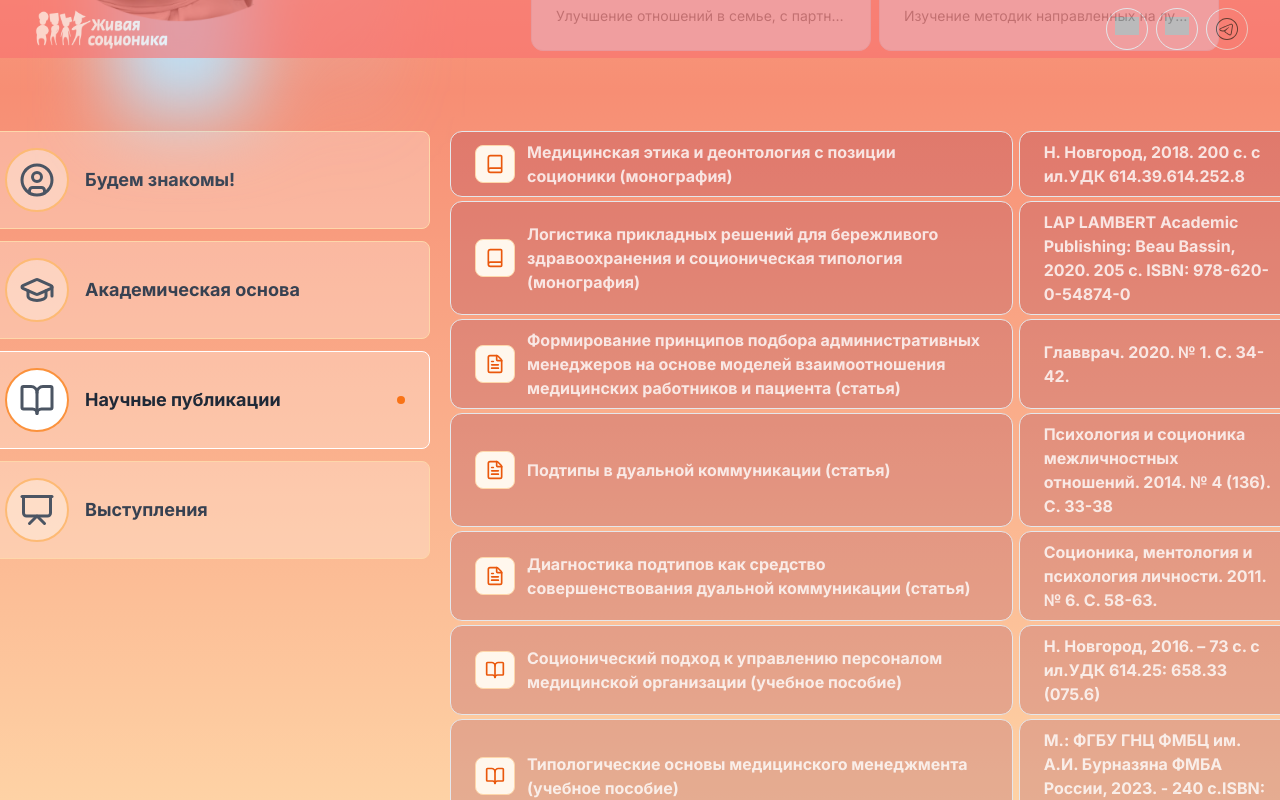
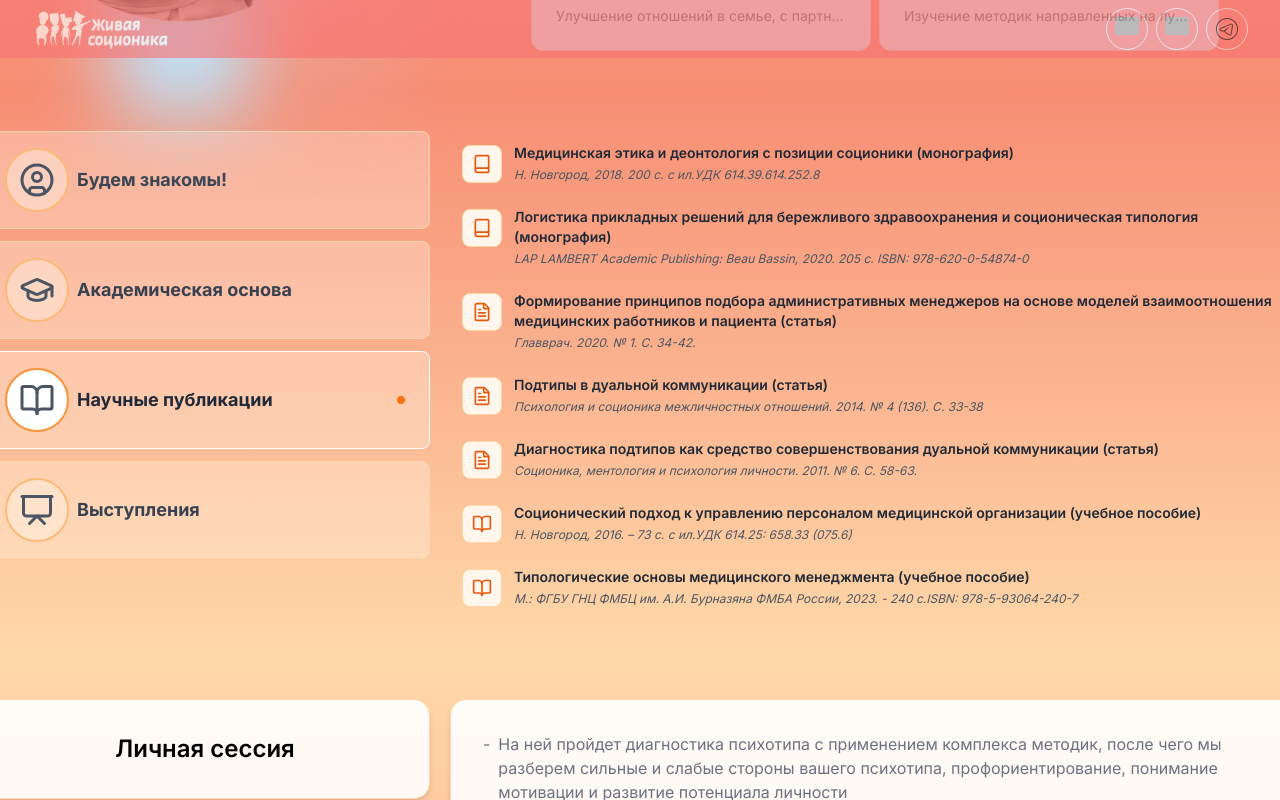
Before and after one commit to vsevolodberdutin/ls-private, a Next.js app: page / in a window 1280 px wide. Both pictures are taken after a click on the button "Научные публикации". Built offline with nearby package versions, Linux system fonts and the light colour scheme; grey boxes are pictures that could not be loaded; what tw-elements would draw is missing.

Commit message:
redesign conferense

```diff
--- a/src/app/components/TabSystem/TabContainer.tsx
+++ b/src/app/components/TabSystem/TabContainer.tsx
@@ -64,7 +64,7 @@ const TabButton: React.FC<TabButtonProps> = ({
     <button
       onClick={onClick}
       className={`
-        group flex w-full items-center gap-4 px-6 py-4 rounded-lg border
+        group flex w-full items-center gap-2 px-6 py-4 rounded-lg border
         transition-colors duration-200
         ${
           isActive
--- a/src/app/components/TabSystem/TabContent.tsx
+++ b/src/app/components/TabSystem/TabContent.tsx
@@ -3,7 +3,20 @@ import * as Typography from '@/app/uiElements/Typography'
 import { ABOUT } from '@/constants/about'
 import { ARTICLES } from '@/constants/articles'
 import { CONFERENCES } from '@/constants/conferences'
-import { Book, FileText, BookOpen } from 'lucide-react'
+import {
+  Book,
+  FileText,
+  BookOpen,
+  Presentation,
+  Users,
+  ClipboardCheck,
+  Shield,
+  GraduationCap,
+  Briefcase,
+  UserCircle,
+  Brain,
+  Moon,
+} from 'lucide-react'
 
 /**
  * Type definition for publication types
@@ -19,27 +32,21 @@ interface MenuItemProps {
   readonly publicationType?: PublicationType
 }
 
-const RowItem: React.FC<MenuItemProps> = ({ id, text, publicationType }) => {
-  const iconSize = 'w-5 h-5'
-  const iconColor = 'text-orange-600'
-
-  const iconMap = {
-    монография: <Book className={`${iconSize} ${iconColor}`} />,
-    статья: <FileText className={`${iconSize} ${iconColor}`} />,
-    'учебное пособие': <BookOpen className={`${iconSize} ${iconColor}`} />,
-  }
-
+const RowItem: React.FC<MenuItemProps> = ({ id, text }) => {
   return (
     <div
       id={id}
-      className="border-b border-gray-200 bg-neutral-900/[.1] px-6 py-2 w-full h-full rounded-xl border group-hover:bg-pink-900/[.3] bg-pink-900/[.2] transition-colors duration-200 flex items-center gap-3"
+      className="border-b border-gray-200 bg-neutral-900/[.1] px-6 py-2 w-full min-h-[44px] rounded-xl border group-hover:bg-pink-900/[.3] bg-pink-900/[.2] transition-colors duration-200 flex items-center gap-3"
     >
-      {publicationType && iconMap[publicationType] && (
-        <div className="flex items-center justify-center rounded-lg bg-orange-50 border border-orange-200 p-2 min-w-[40px] flex-shrink-0">
-          {iconMap[publicationType]}
-        </div>
-      )}
       {text && <Typography.InfoTypography text={text} />}
+    </div>
+  )
+}
+
+const IconWrapper: React.FC<{ children: React.ReactNode }> = ({ children }) => {
+  return (
+    <div className="flex items-center justify-center rounded-lg bg-orange-50 border border-orange-200 p-2 w-[44px] h-[44px] flex-shrink-0">
+      {children}
     </div>
   )
 }
@@ -77,17 +84,39 @@ export const EducationContent: React.FC = () => {
 }
 
 export const PublicationContent: React.FC = () => {
+  const iconSize = 'w-5 h-5'
+  const iconColor = 'text-orange-600'
+
+  const iconMap = {
+    монография: <Book className={`${iconSize} ${iconColor}`} />,
+    статья: <FileText className={`${iconSize} ${iconColor}`} />,
+    'учебное пособие': <BookOpen className={`${iconSize} ${iconColor}`} />,
+  }
+
   return (
-    <div className="grid grid-cols-1 gap-1 h-fit">
-      {ARTICLES.map((item, index) => {
-        const publicationType = extractPublicationType(item.name)
+    <div className="flex flex-col">
+      {ARTICLES.map((article, index) => {
+        const publicationType = extractPublicationType(article.name)
         return (
           <div
-            className="grid grid-cols-[2fr_1fr] gap-1.5 group rounded-xl transition-all duration-200"
-            key={`article-${index}`}
+            key={index}
+            className="group hover:bg-pink-900/20 p-3 rounded-lg transition-all duration-200"
           >
-            <RowItem text={item.name} publicationType={publicationType} />
-            <RowItem text={item.data} />
+            <div className="flex items-start gap-3">
+              {publicationType && iconMap[publicationType] && (
+                <div className="flex items-center justify-center rounded-lg bg-orange-50 border border-orange-200 p-2 min-w-[40px] flex-shrink-0 mt-0.5">
+                  {iconMap[publicationType]}
+                </div>
+              )}
+              <div className="flex flex-col gap-1">
+                <h4 className="text-sm font-semibold text-gray-800 group-hover:text-gray-900 transition-colors">
+                  {article.name}
+                </h4>
+                <p className="text-xs text-gray-600 italic">
+                  {article.data}
+                </p>
+              </div>
+            </div>
           </div>
         )
       })}
@@ -96,16 +125,61 @@ export const PublicationContent: React.FC = () => {
 }
 
 export const ConferenceContent: React.FC = () => {
+  const iconSize = 'w-5 h-5'
+  const iconColor = 'text-orange-600'
+
+  // Different icons based on unique keywords in conference topics
+  const getConferenceIcon = (conferenceName: string) => {
+    if (conferenceName.includes('коммуникации')) {
+      return <Presentation className={`${iconSize} ${iconColor}`} />
+    } else if (conferenceName.includes('оценке')) {
+      return <ClipboardCheck className={`${iconSize} ${iconColor}`} />
+    } else if (conferenceName.includes('ассесмента')) {
+      return <FileText className={`${iconSize} ${iconColor}`} />
+    } else if (conferenceName.includes('подбора персонала')) {
+      return <Users className={`${iconSize} ${iconColor}`} />
+    } else if (conferenceName.includes('конфликту')) {
+      return <Shield className={`${iconSize} ${iconColor}`} />
+    } else if (conferenceName.includes('профориентации') && conferenceName.includes('детей')) {
+      return <GraduationCap className={`${iconSize} ${iconColor}`} />
+    } else if (conferenceName.includes('HR')) {
+      return <Briefcase className={`${iconSize} ${iconColor}`} />
+    } else if (conferenceName.includes('ТОП - менеджера')) {
+      return <UserCircle className={`${iconSize} ${iconColor}`} />
+    } else if (conferenceName.includes('детских домов')) {
+      return <GraduationCap className={`${iconSize} ${iconColor}`} />
+    } else if (conferenceName.includes('медицинского')) {
+      return <Book className={`${iconSize} ${iconColor}`} />
+    } else if (conferenceName.includes('дифференциальной диагностике')) {
+      return <Brain className={`${iconSize} ${iconColor}`} />
+    } else if (conferenceName.includes('расстройства сна')) {
+      return <Moon className={`${iconSize} ${iconColor}`} />
+    } else {
+      return <BookOpen className={`${iconSize} ${iconColor}`} />
+    }
+  }
+
   return (
-    <div className="grid grid-cols-1 gap-1 h-fit">
-      {CONFERENCES.map((item, index) => {
+    <div className="flex flex-col">
+      {CONFERENCES.map((conference, index) => {
         return (
           <div
-            className="grid grid-cols-[2fr_1fr] gap-1.5 group rounded-xl transition-all duration-200"
-            key={`conference-${index}`}
+            key={index}
+            className="group hover:bg-pink-900/20 p-3 rounded-lg transition-all duration-200"
           >
-            <RowItem text={item.name} />
-            <RowItem text={item.data} />
+            <div className="flex items-start gap-3">
+              <div className="flex items-center justify-center rounded-lg bg-orange-50 border border-orange-200 p-2 min-w-[40px] flex-shrink-0 mt-0.5">
+                {getConferenceIcon(conference.name)}
+              </div>
+              <div className="flex flex-col gap-1">
+                <h4 className="text-sm font-semibold text-gray-800 group-hover:text-gray-900 transition-colors">
+                  {conference.name}
+                </h4>
+                <p className="text-xs text-gray-600 italic">
+                  {conference.data}
+                </p>
+              </div>
+            </div>
           </div>
         )
       })}
```
